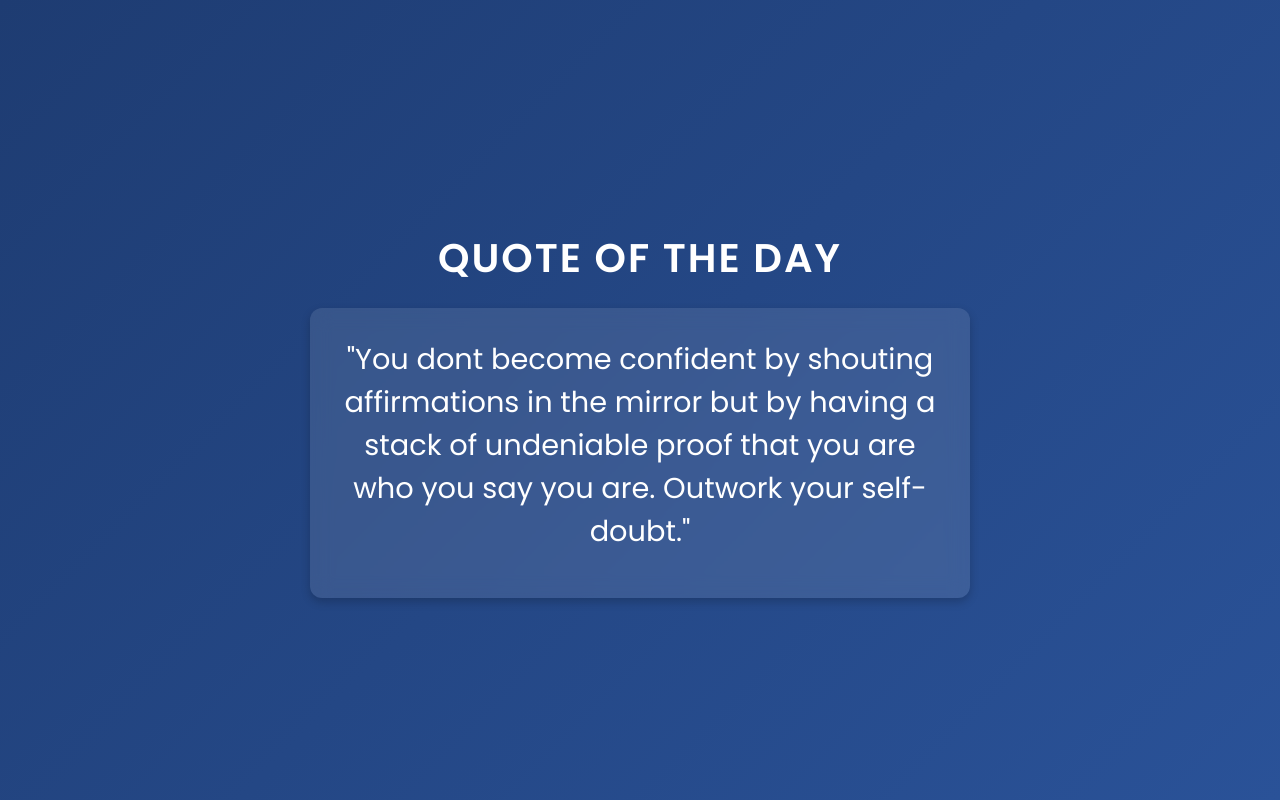
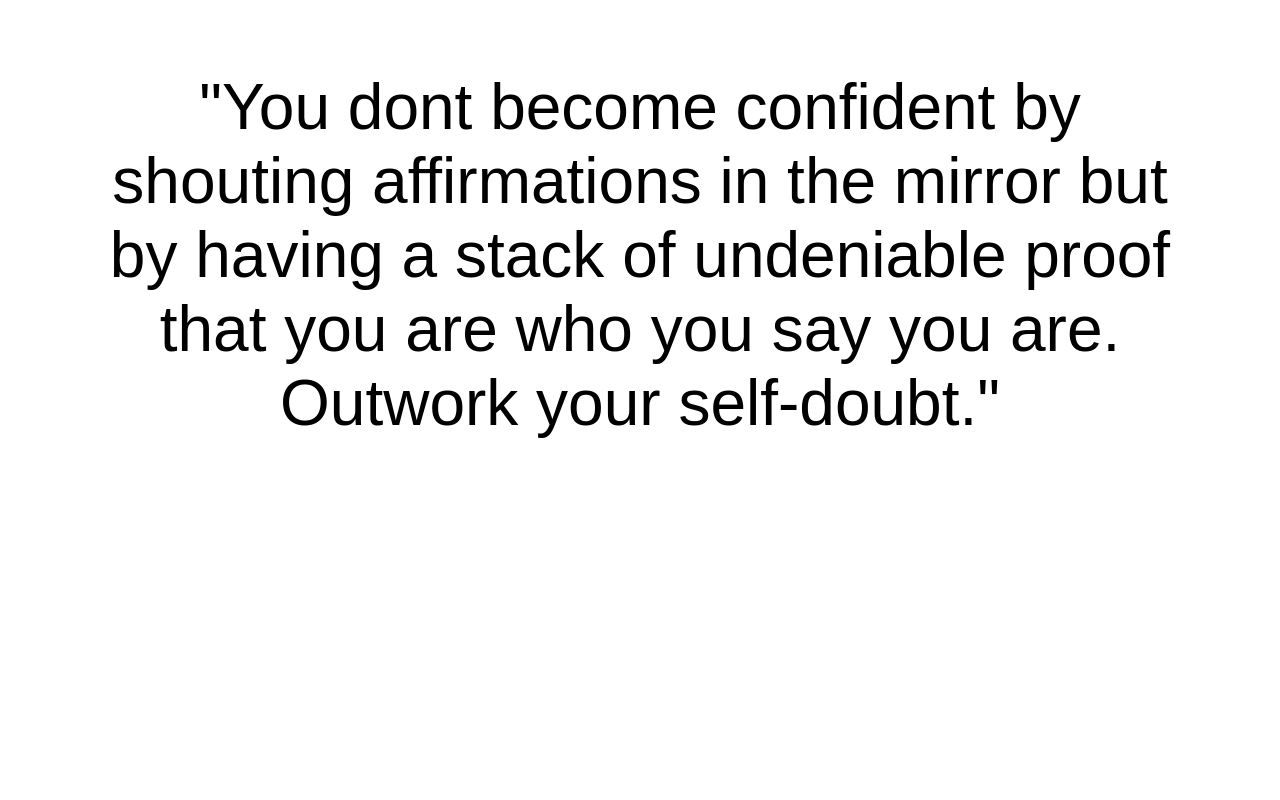
Before and after one commit to remy7777/qotd_web, a Flask app: page / in a window 1280 px wide. Run offline with Flask 2, Linux system fonts and the light colour scheme.

Commit message:
update index.html

```diff
--- a/templates/index.html
+++ b/templates/index.html
@@ -4,49 +4,30 @@
     <meta charset="UTF-8">
     <meta name="viewport" content="width=device-width, initial-scale=1.0">
     <title>Quote of the Day</title>
-    <link href="https://fonts.googleapis.com/css2?family=Poppins:wght@300;400;600&display=swap" rel="stylesheet">
     <style>
         body {
-            font-family: 'Poppins', sans-serif;
-            background: linear-gradient(135deg, #1e3c72, #2a5298);
-            color: #fff;
-            display: flex;
-            flex-direction: column;
-            justify-content: center;
-            align-items: center;
-            height: 100vh;
-            margin: 0;
+            font-family: Arial, sans-serif;
             text-align: center;
+            margin-top: 50px;
         }
-        h1 {
-            font-size: 2.5em;
-            font-weight: 600;
-            margin-bottom: 20px;
-            text-transform: uppercase;
-            letter-spacing: 2px;
+
+        .quote {
+            font-size: 5vw; /* Dynamic font size based on viewport width */
+            max-width: 90%;  /* Prevents text from overflowing */
+            margin: 0 auto;  /* Centers the text */
+            padding: 20px;
+            box-sizing: border-box;
+            word-wrap: break-word; /* Ensures long words are wrapped properly */
         }
-        #quote-container {
-            background: rgba(255, 255, 255, 0.1);
-            padding: 30px;
-            border-radius: 12px;
-            box-shadow: 0px 4px 10px rgba(0, 0, 0, 0.2);
-            max-width: 600px;
-            backdrop-filter: blur(10px);
-        }
-        .quote {
-            font-size: 1.8em;
-            font-weight: 400;
-            margin-bottom: 15px;
-        }
+
         .author {
-            font-size: 1.2em;
-            font-weight: 300;
-            color: #e0e0e0;
+            font-style: italic;
+            color: #555;
+            font-size: 2vw; /* Slightly smaller than the quote text */
         }
     </style>
 </head>
 <body>
-    <h1>Quote of the Day</h1>
     <div id="quote-container">
         <div class="quote">"{{ quote.quote }}"</div>
         {% if quote.author %}
```
